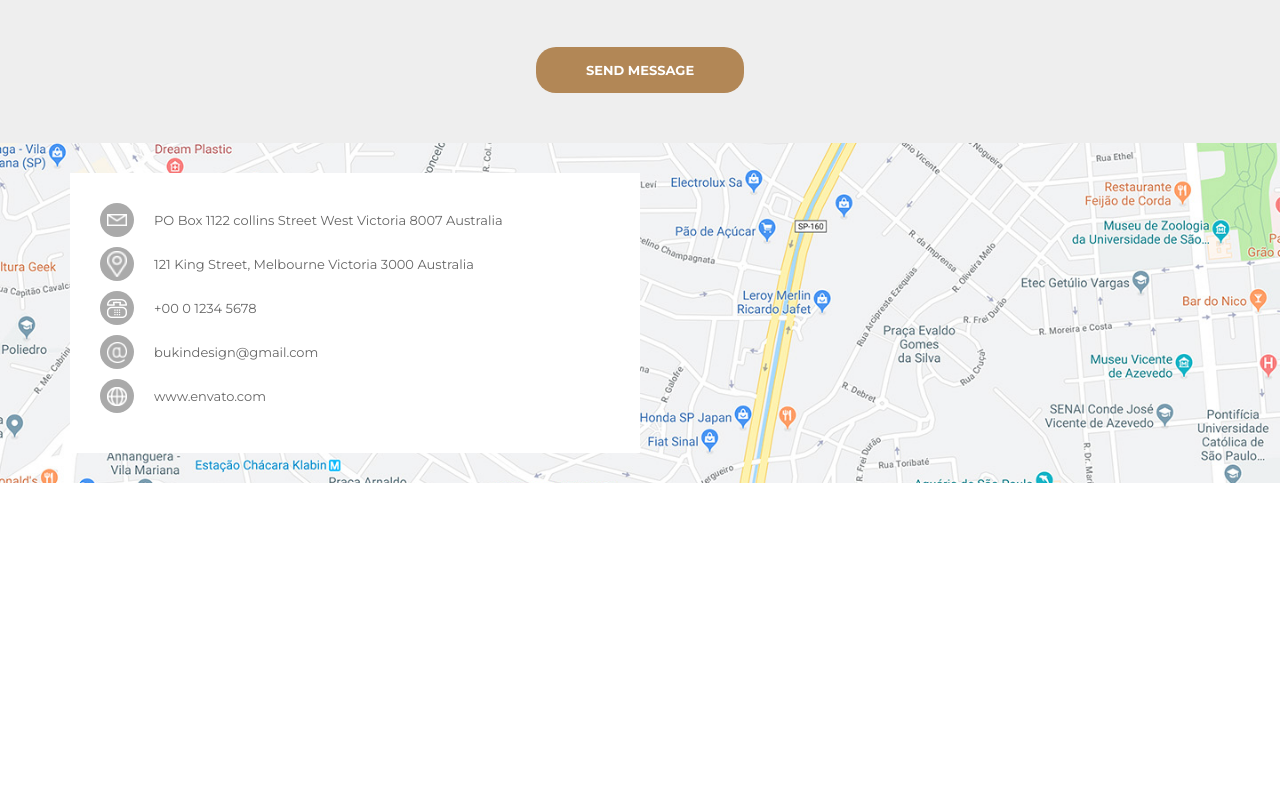
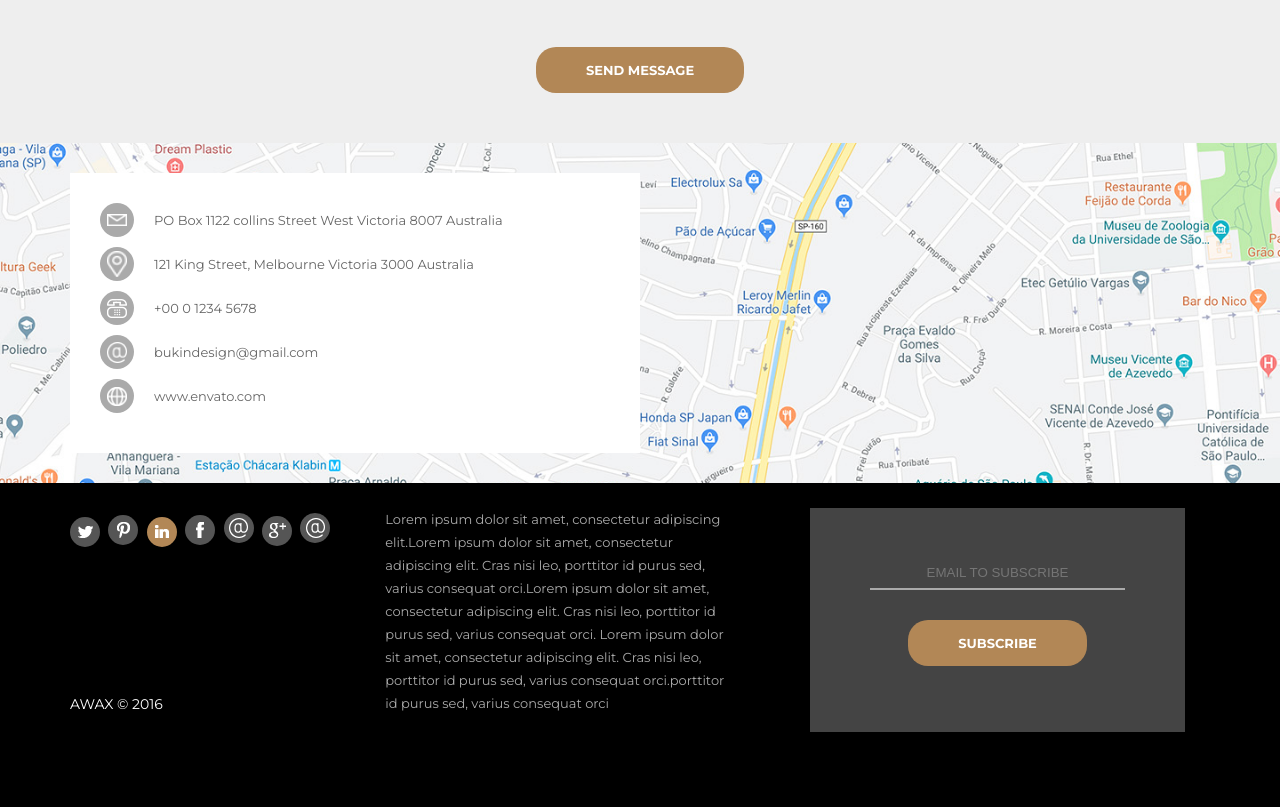
Before and after one commit to AdilsonLeall/projeto-awax, a plain HTML site: page index.html in a window 1280 px wide. Shown: the part 6344-7151 px from the top of the page. Before the commit the page ends 6827 px from the top, so only its background shows below. Drawn offline with Linux system fonts and the light colour scheme.

Commit message:
Finalizando footer

```diff
--- a/assets/css/style.css
+++ b/assets/css/style.css
@@ -882,3 +882,79 @@ color: #000;
     width: 20px;
     height: auto;
 }
+
+
+
+
+.dark-footer {
+    padding-top: 0px;
+}
+footer {
+    display: flex;
+}
+.section-footer {
+    display: flex;
+    justify-content: space-between;
+}
+.footer-social {
+    display: flex;
+    flex-direction: column;
+    justify-content: space-between;
+    margin-top: 30px;
+    height: 200px;
+}
+.footer-social a {
+    display: inline-flex;
+    justify-content: center;
+    align-items: center;
+    width: 30px;
+    height: 30px;
+    background-color: #555;
+    border-radius: 15px;
+    margin-right:5px;
+}
+.footer-social a:hover,
+.footer-social .active {
+    background-color: #b28756;
+}
+.footer-social span {
+    font-size: 14px;
+    font-weight: 6500;
+}
+.footer-desc {
+    max-width: 350px;
+    margin-top: 25px;
+}
+.footer-desc p {
+    font-size: 13px;
+    line-height: 23px;
+    color: #aaa;
+}
+.footer-email {
+    margin: 25px;
+}
+.footer-email .footer-email--area {
+    background-color: #444;
+    display: flex;
+    flex-direction: column;
+}
+.footer-email--area input {
+    border-top:none;
+    border-left:none;
+    border-right:none;
+    border-bottom:2px solid #AAA;
+    min-width:255px;
+    margin: 0px 60px;
+    margin-top: 50px;
+    background-color: transparent;
+    text-decoration: none;
+    line-height: 30px;
+    resize: none;
+    outline: 0;
+    text-align: center;
+}
+.footer-email--area  {
+    display: flex;
+    align-items: center;
+    padding-bottom: 50px;
+}
--- a/index.html
+++ b/index.html
@@ -607,9 +607,40 @@
                 </div>
             </div>
         </section>
+
     </main>
     <footer>
+        <section class="default dark dark-footer">
+            <div class="section-title">
 
+            </div>
+            <div class="section-body">
+                <div class="section-footer">
+                    <div class="footer-social">
+                        <div>
+                            <a href="" ><img src="./assets/images/twitter.png" alt=""></a>
+                            <a href=""><img src="./assets/images/pinterest.png" alt=""></a>
+                            <a href="" class="active"><img src="./assets/images/linkedin.png" alt=""></a>
+                            <a href=""><img src="./assets/images/facebook.png" alt=""></a>
+                            <a href=""><img src="./assets/images/arroba.png" alt=""></a>
+                            <a href=""><img src="./assets/images/googleplus.png" alt=""></a>
+                            <a href=""><img src="./assets/images/arroba.png" alt=""></a>
+                        </div>
+
+                        <span>AWAX © 2016</span>
+                    </div>
+                    <div class="footer-desc">
+                        <p>Lorem ipsum dolor sit amet, consectetur adipiscing elit.Lorem ipsum dolor sit amet, consectetur adipiscing elit. Cras nisi leo, porttitor id purus sed, varius consequat orci.Lorem ipsum dolor sit amet, consectetur adipiscing elit. Cras nisi leo, porttitor id purus sed, varius consequat orci. Lorem ipsum dolor sit amet, consectetur adipiscing elit. Cras nisi leo, porttitor id purus sed, varius consequat orci.porttitor id purus sed, varius consequat orci</p>
+                    </div>
+                    <div class="footer-email">
+                        <div class="footer-email--area">
+                            <input type="email" name="email" id="" placeholder="EMAIL TO SUBSCRIBE">
+                            <a href="#" class="button">subscribe</a><br>
+                        </div>
+                    </div>
+                </div>
+            </div>
+        </section>
     </footer>
 </body>
 </html>
```
